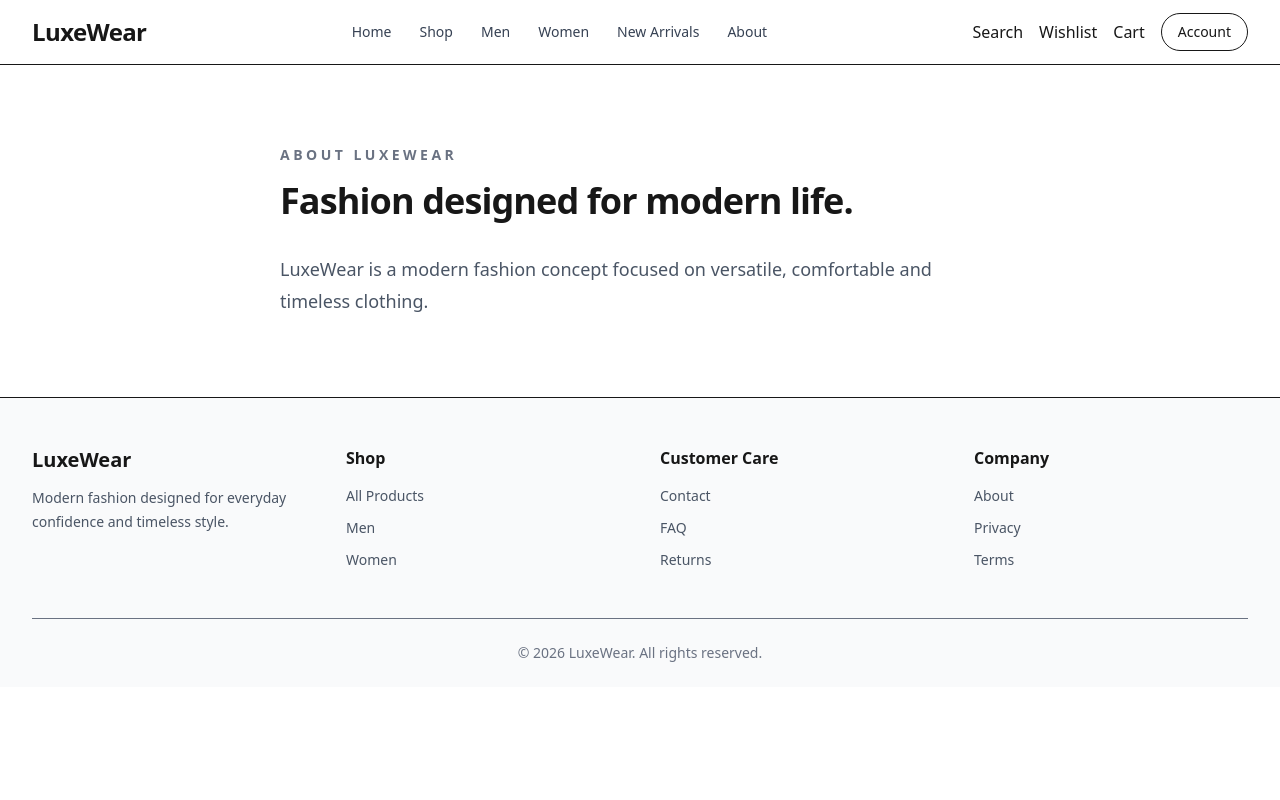
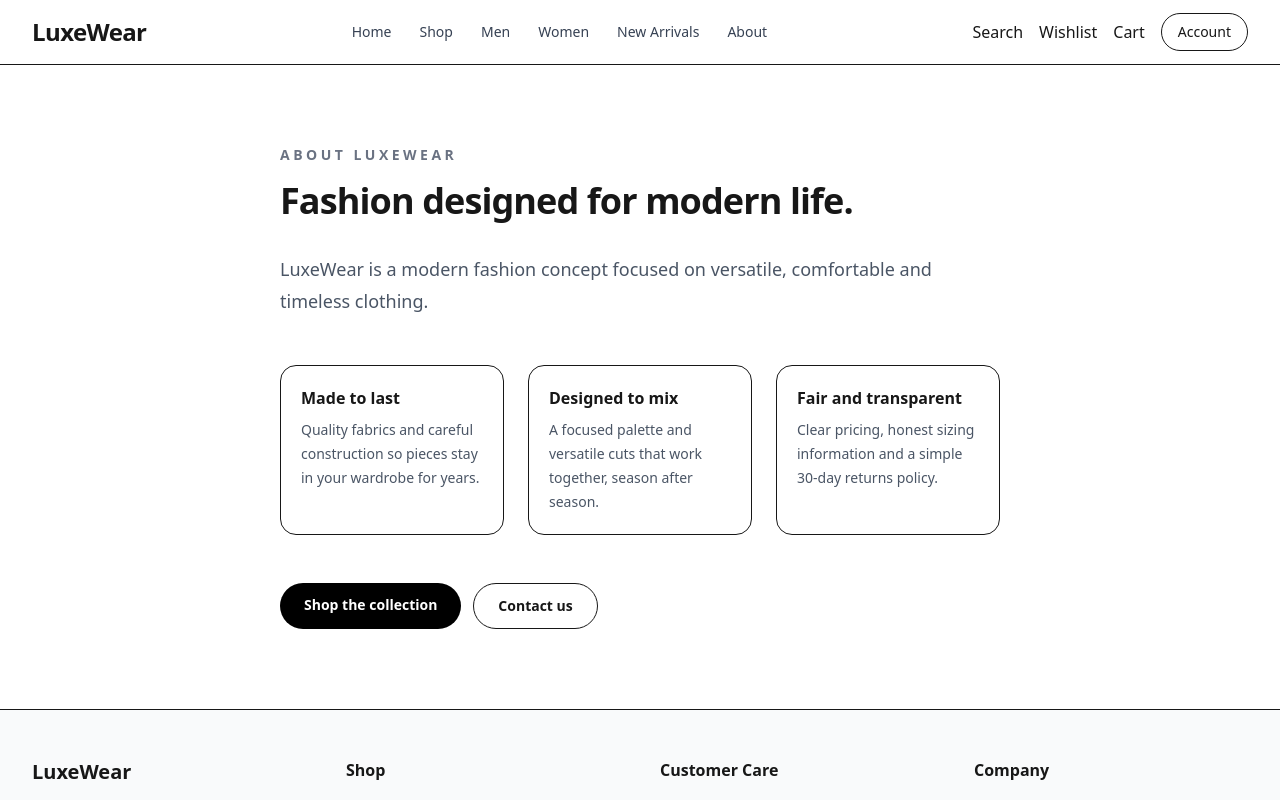
Before and after one commit to HetalRupareliya91/luxewear-fashion-ecommerce, a Next.js app in the folder frontend/: page /about in a window 1280 px wide. Shown: the top 800 px of the page. Built offline with nearby package versions, Linux system fonts and the light colour scheme.

Commit message:
feat(frontend): expand the About page

```diff
--- a/frontend/src/app/about/page.tsx
+++ b/frontend/src/app/about/page.tsx
@@ -1,7 +1,29 @@
+import type { Metadata } from "next";
+import Link from "next/link";
+import { brandValues } from "@/data/values";
+
+export const metadata: Metadata = { title: "About | LuxeWear" };
+
 export default function AboutPage() {
-  return <section className="mx-auto max-w-3xl px-4 py-20 sm:px-6">
-    <p className="text-sm font-semibold uppercase tracking-[0.25em] text-gray-500">About LuxeWear</p>
-    <h1 className="mt-4 text-4xl font-bold tracking-tight">Fashion designed for modern life.</h1>
-    <p className="mt-8 text-lg leading-8 text-gray-600">LuxeWear is a modern fashion concept focused on versatile, comfortable and timeless clothing.</p>
-  </section>;
+  return (
+    <section className="mx-auto max-w-3xl px-4 py-20 sm:px-6">
+      <p className="text-sm font-semibold uppercase tracking-[0.25em] text-gray-500">About LuxeWear</p>
+      <h1 className="mt-4 text-4xl font-bold tracking-tight">Fashion designed for modern life.</h1>
+      <p className="mt-8 text-lg leading-8 text-gray-600">LuxeWear is a modern fashion concept focused on versatile, comfortable and timeless clothing.</p>
+
+      <div className="mt-12 grid gap-6 sm:grid-cols-3">
+        {brandValues.map((v) => (
+          <div key={v.title} className="rounded-2xl border p-5">
+            <h2 className="font-semibold">{v.title}</h2>
+            <p className="mt-2 text-sm leading-6 text-gray-600">{v.text}</p>
+          </div>
+        ))}
+      </div>
+
+      <div className="mt-12 flex flex-wrap gap-3">
+        <Link href="/shop" className="rounded-full bg-black px-6 py-3 text-sm font-semibold text-white hover:bg-gray-800">Shop the collection</Link>
+        <Link href="/contact" className="rounded-full border px-6 py-3 text-sm font-semibold hover:border-black">Contact us</Link>
+      </div>
+    </section>
+  );
 }
```
